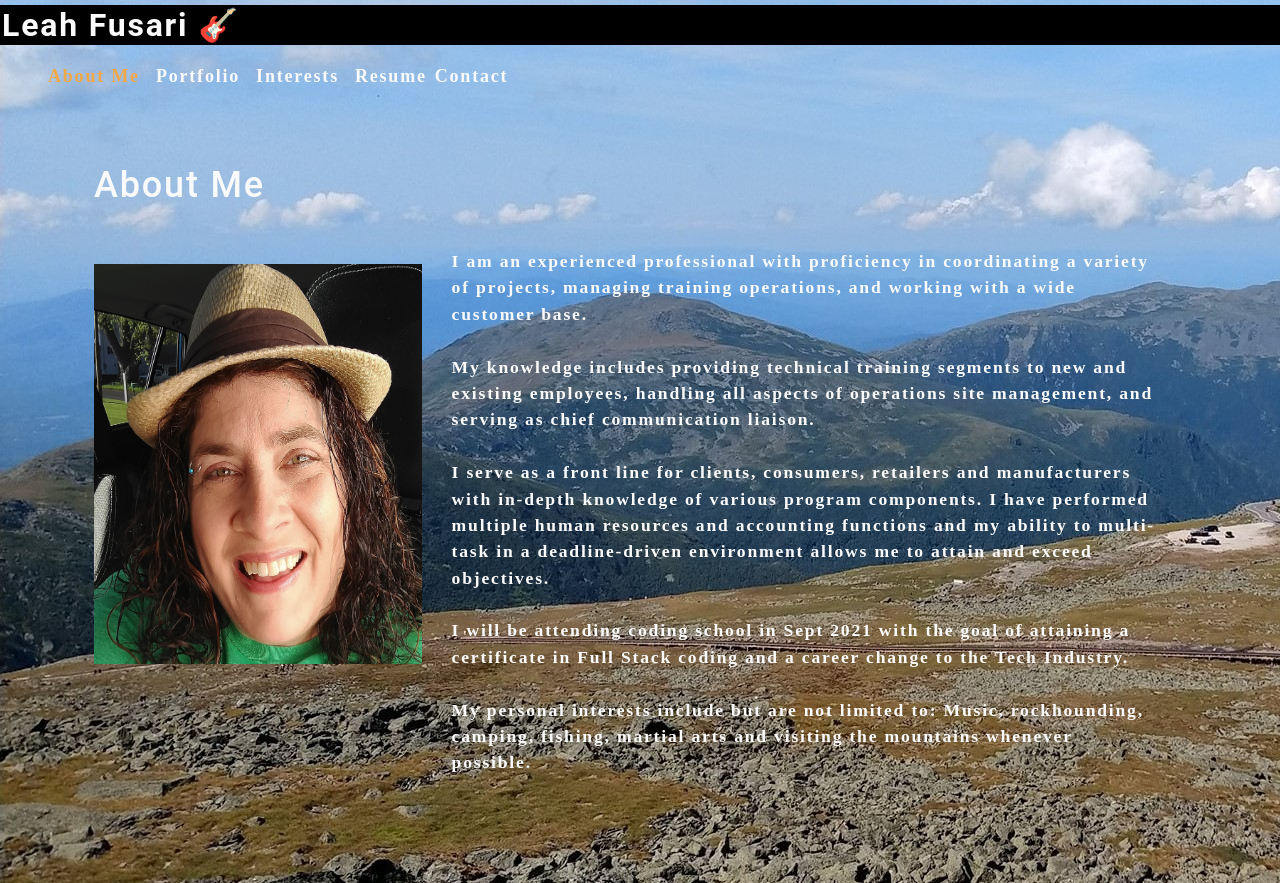
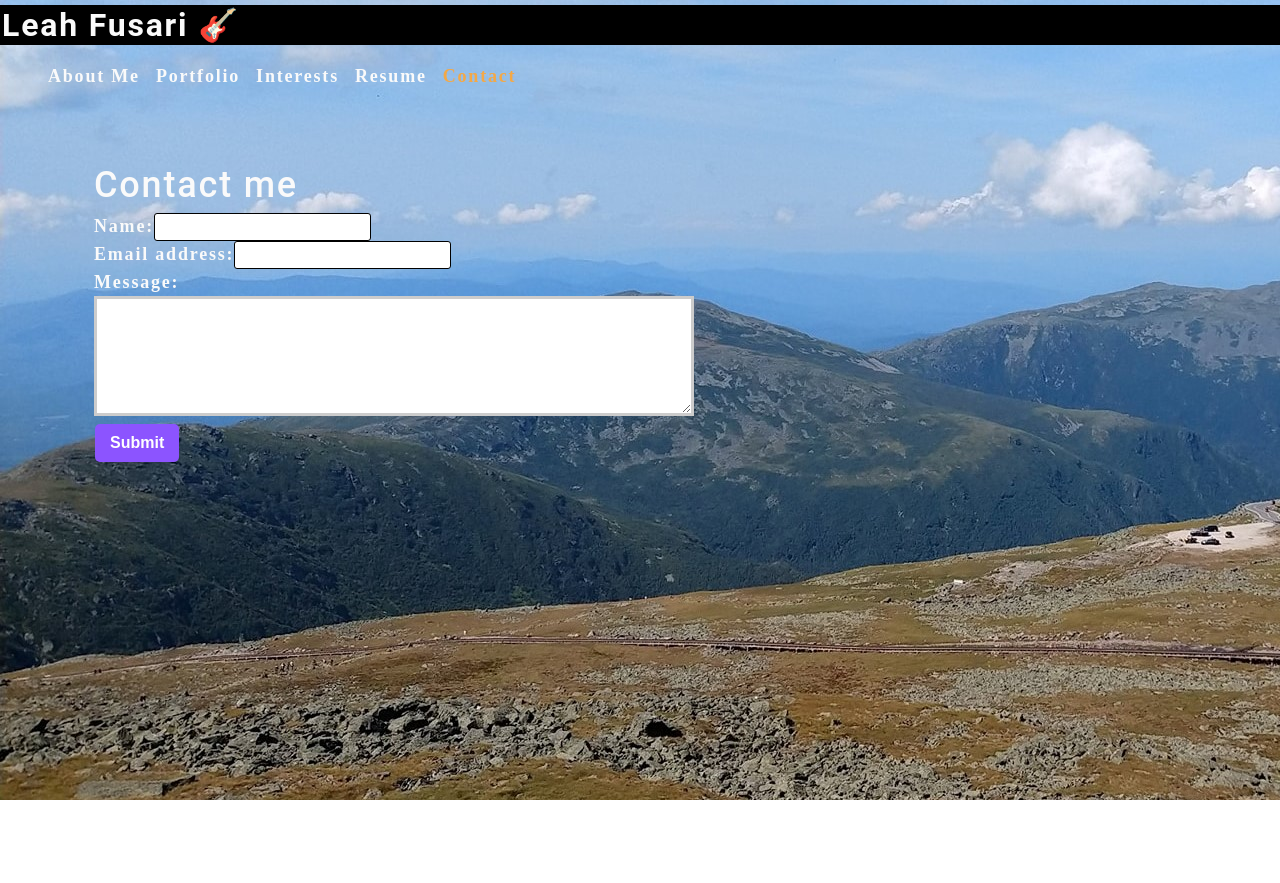
Before and after one commit to LeahFusari/leah-fusari-portfolio, a React (Create React App) app: page / in a window 1280 px wide. Both pictures are taken after a click on the item "Contact". After the commit the page ends 800 px from the top, so only its background shows below. Built offline with nearby package versions, Linux system fonts and the light colour scheme.

Commit message:
contact form renders on nav selection

```diff
--- a/src/App.js
+++ b/src/App.js
@@ -18,8 +18,11 @@
     },
     {
       name: 'resume',
-      // description: "My downloadable resume.",
     },
+    {
+      name: 'contact',
+    }
+
   ]);
 
   const [currentCategory, setCurrentCategory] = useState(categories[0]);
--- /dev/null
+++ b/src/components/Contact/index.js
@@ -0,0 +1,63 @@
+import React, { useState } from 'react';
+
+import { validateEmail } from '../../utils/helpers';
+
+function ContactForm() {
+  const [formState, setFormState] = useState({ name: '', email: '', message: '' });
+
+  const [errorMessage, setErrorMessage] = useState('');
+  const { name, email, message } = formState;
+
+  const handleSubmit = (e) => {
+    e.preventDefault();
+    if (!errorMessage) {
+      setFormState({ [e.target.name]: e.target.value });
+      console.log('Form', formState);
+    }
+  };
+
+  const handleChange = (e) => {
+    if (e.target.name === 'email') {
+      const isValid = validateEmail(e.target.value);
+      if (!isValid) {
+        setErrorMessage('Your email is invalid.');
+      } else {
+        setErrorMessage('');
+      }
+    } else {
+      if (!e.target.value.length) {
+        setErrorMessage(`${e.target.name} is required.`);
+      } else {
+        setErrorMessage('');
+      }
+    }
+  };
+
+  return (
+    <section>
+      <h1 data-testid="h1tag">Contact me</h1>
+      <form id="contact-form" onSubmit={handleSubmit}>
+        <div>
+          <label htmlFor="name">Name:</label>
+          <input type="text" name="name" defaultValue={name} onBlur={handleChange} />
+        </div>
+        <div>
+          <label htmlFor="email">Email address:</label>
+          <input type="email" name="email" defaultValue={email} onBlur={handleChange} />
+        </div>
+        <div>
+          <label htmlFor="message">Message:</label>
+          <textarea name="message" rows="5" defaultValue={message} onBlur={handleChange} />
+        </div>
+        {errorMessage && (
+          <div>
+            <p className="error-text">{errorMessage}</p>
+          </div>
+        )}
+        <button data-testid="button" type="submit">Submit</button>
+      </form>
+    </section>
+  );
+}
+
+export default ContactForm;
--- a/src/components/Nav/index.js
+++ b/src/components/Nav/index.js
@@ -28,9 +28,9 @@
                           </span>
                         </li>
                     ))}
-                    <li>
+                    {/* <li>
                         <span>Contact</span>
-                    </li>
+                    </li> */}
                 </ul>
             </nav>
     );
--- a/src/components/View/index.js
+++ b/src/components/View/index.js
@@ -2,6 +2,7 @@
 import PhotoList from '../PhotoList';
 import About from '../About';
 import Resume from '../Resume';
+import ContactForm from '../Contact';
 
 import { capitalizeFirstLetter } from '../../utils/helpers';
 
@@ -10,16 +11,18 @@
 
   if (currentCategory.name === 'About Me') {
     return <About />;
-  } else if (currentCategory.name === 'resume'){
+  } else if (currentCategory.name === 'resume') {
     return (
       <section>
         <h1>{capitalizeFirstLetter(name)}</h1>
         <p>{description}</p>
-        <Resume/>
+        <Resume />
         <PhotoList category={name} />
       </section>
     )
-  }else {
+  } else if (currentCategory.name === 'contact') {
+    return <ContactForm />;
+  } else {
     return (
       <section>
         <h1>{capitalizeFirstLetter(name)}</h1>
```
